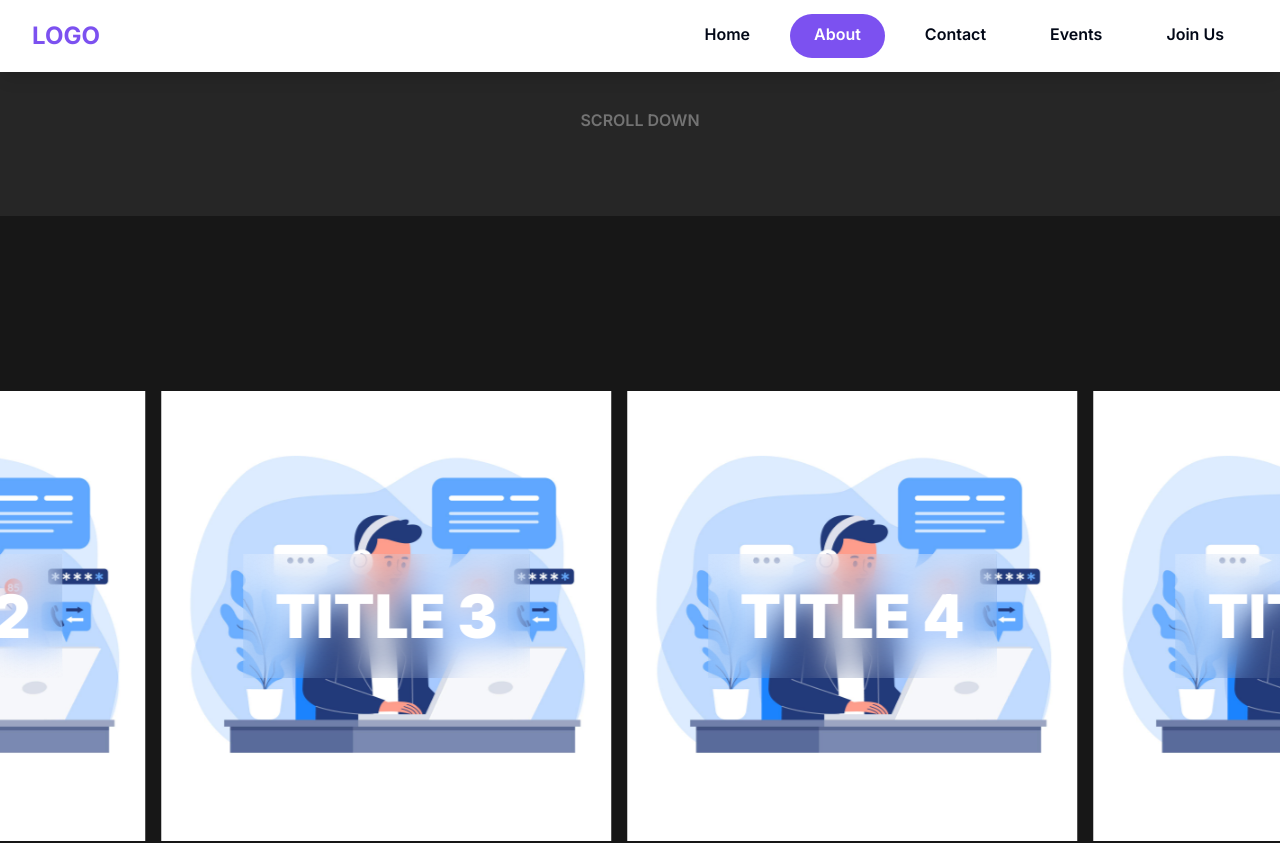
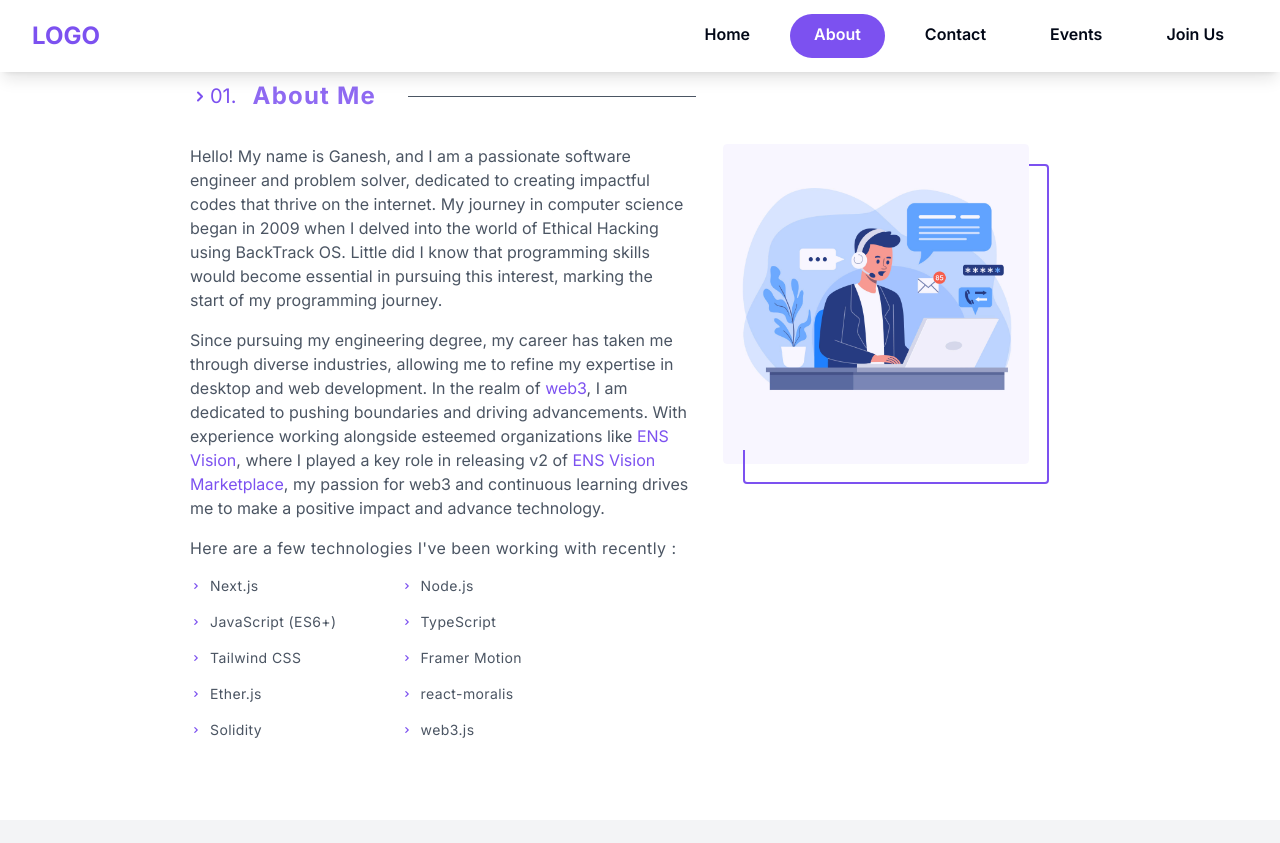
Before and after one commit to ganesh-7985/Next-Conference, a Next.js app: page /about in a window 1280 px wide. Shown: the top 843 px of the page. Built offline with nearby package versions, Linux system fonts and the light colour scheme.

Commit message:
added About page

```diff
--- a/package.json
+++ b/package.json
@@ -17,6 +17,7 @@
     "next": "14.1.0",
     "react": "^18",
     "react-dom": "^18",
+    "react-icons": "^5.0.1",
     "sass": "^1.71.1",
     "tailwind-merge": "^2.2.1",
     "tailwindcss-animate": "^1.0.7"
--- a/src/app/about/page.jsx
+++ b/src/app/about/page.jsx
@@ -1,8 +1,105 @@
+'use client';
+import React from "react";
+import Image from "next/image";
+import ArrowIcon from "../../components/ArrowIcon";
 
-function AboutPage() {
+function AboutMe(props) {
+  const technologies = [
+    ["Next.js", "JavaScript (ES6+)", "Tailwind CSS", "Ether.js", "Solidity"],
+    ["Node.js", "TypeScript", "Framer Motion", "react-moralis", "web3.js"],
+  ];
+
   return (
-    <div>AboutPage</div>
-  )
+    <div id="aboutSection" data-aos="fade-up" className="snap-start flex flex-col items-center py-20 bg-AAprimary">
+      {/* 0.1 About Me */}
+      <div className="flex flex-col space-y-8 px-4 sm:px-0 w-full sm:w-[500px] md:w-[700px] lg:w-[900px]">
+        <div className="flex flex-row items-center">
+          <div className="flex flex-row items-center mr-4">
+            <ArrowIcon className="flex-none h-4 md:h-6 w-4 md:w-5 translate-y-[0.5px] text-[#7c51f0]" />
+            <span className="text-[#7c51f0] font-Header text-sm sm:text-xl"> 01.</span>
+            <span className="flex-none text-[#7c51f0] opacity-85 font-bold tracking-wider text-lg sm:text-2xl pl-4">
+              About Me
+            </span>
+          </div>
+          <div className="bg-gray-600 h-[0.2px] w-full sm:w-72 ml-4"></div>
+        </div>
+
+        {/* Paragraphs */}
+        <div className="w-full flex flex-col md:flex-row space-y-8 md:space-y-0 md:space-x-8 sm:space-x-2">
+          <div className="w-full md:w-7/12 space-y-4 sm:text-base text-sm">
+            <div className="font-Header">
+              <span className="text-gray-600">
+                Hello! My name is Ganesh, and I am a passionate software engineer and problem solver, dedicated to
+                creating impactful codes that thrive on the internet. My journey in computer science began in 2009 when
+                I delved into the world of Ethical Hacking using BackTrack OS. Little did I know that programming skills
+                would become essential in pursuing this interest, marking the start of my programming journey.
+              </span>
+            </div>
+            <div className="font-Header">
+              <span className="text-gray-600">
+                Since pursuing my engineering degree, my career has taken me through diverse industries, allowing me to
+                refine my expertise in desktop and web development. In the realm of{" "}
+                <span className="text-[#7c51f0]">web3</span>, I am dedicated to pushing boundaries and driving
+                advancements. With experience working alongside esteemed organizations like{" "}
+                <span className="text-[#7c51f0]">ENS Vision</span>, where I played a key role in releasing v2 of{" "}
+                <span className="text-[#7c51f0]">ENS Vision Marketplace</span>, my passion for web3 and continuous
+                learning drives me to make a positive impact and advance technology.
+              </span>
+            </div>
+            <div className="font-Header tracking-wide">
+              <span className="text-gray-600">
+                Here are a few technologies I've been working with recently :
+              </span>
+            </div>
+            <div className="font-Header tracking-wide flex flex-row space-x-16">
+              {technologies.map((techList, index) => (
+                <div key={index} className="flex flex-col space-y-4 sm:text-base text-sm">
+                  {techList.map((tech, index) => (
+                    <div key={index} className="flex flex-row items-center space-x-2">
+                      <ArrowIcon className="h-3 w-3 text-[#7c51f0]" />
+                      <span className="text-gray-600 sm:text-sm text-xs">{tech}</span>
+                    </div>
+                  ))}
+                </div>
+              ))}
+            </div>
+          </div>
+
+          {/* Image in Desktop and Tablet */}
+          <div className="group relative lg:w-96 lg:h-96 md:w-72 md:h-72 md:block hidden">
+            <div className="group-hover:translate-x-3 group-hover:translate-y-3 duration-300 absolute w-5/6 h-5/6 border-2 border-[#7c51f0] translate-x-5 translate-y-5 rounded"></div>
+
+            <div className="absolute w-5/6 h-5/6 rounded overflow-hidden">
+              <div className="absolute w-full h-full group-hover:opacity-20 bg-[#7c51f0] opacity-5 duration-300 rounded overflow-hidden"></div>
+              <Image
+                src="/contact.jpg"
+                className={"object-contain rounded-lg"}
+                alt="My Image Not Found"
+                width={450}
+                height={450}
+              />
+            </div>
+          </div>
+
+          {/* Image in Mobile */}
+          <div className="relative w-full h-48 md:hidden flex justify-center items-center bottom-9 order-[-1] ">
+            <div className="absolute w-48 h-full rounded translate-x-5 translate-y-5 border-2 border-[#7c51f0] "></div>
+            <div className="absolute w-48 h-full rounded overflow-hidden">
+              <Image
+                src="/contact.jpg"
+                className={"object-contain rounded-lg"}
+                alt="My Image Not Found"
+                width={450}
+                height={450}
+              />
+            </div>
+            <div className="absolute w-48 h-full bg-[#7c51f0] opacity-10 md:opacity-60 rounded overflow-hidden"></div>
+          </div>
+        </div>
+      </div>
+    </div>
+  );
 }
 
-export default AboutPage
+
+export default AboutMe;
--- a/src/app/layout.js
+++ b/src/app/layout.js
@@ -2,7 +2,7 @@ import { Inter } from "next/font/google";
 import "./globals.css";
 import Navbar from "@/components/Navbar";
 import Footer from "@/components/Footer";
-import Scroll from "@/components/Scroll";
+
 
 const inter = Inter({ subsets: ["latin"] });
 
@@ -17,7 +17,6 @@ export default function RootLayout({ children }) {
       <body className={inter.className}>
       <Navbar/>
       {children}
-      <Scroll/>
       <Footer/>
       </body>
     </html>
--- /dev/null
+++ b/src/components/ArrowIcon.jsx
@@ -0,0 +1,18 @@
+import React from 'react';
+
+export default function ArrowIcon(props) {
+  return (
+    <svg
+      xmlns="http://www.w3.org/2000/svg"
+      className={`${props.className} `}
+      viewBox="0 0 20 20"
+      fill="currentColor"
+    >
+      <path
+        fillRule="evenodd"
+        d="M7.293 14.707a1 1 0 010-1.414L10.586 10 7.293 6.707a1 1 0 011.414-1.414l4 4a1 1 0 010 1.414l-4 4a1 1 0 01-1.414 0z"
+        clipRule="evenodd"
+      />
+    </svg>
+  );
+}
```
Also changed, not shown: 1 other file (tests, documents, lock files or other folders).
